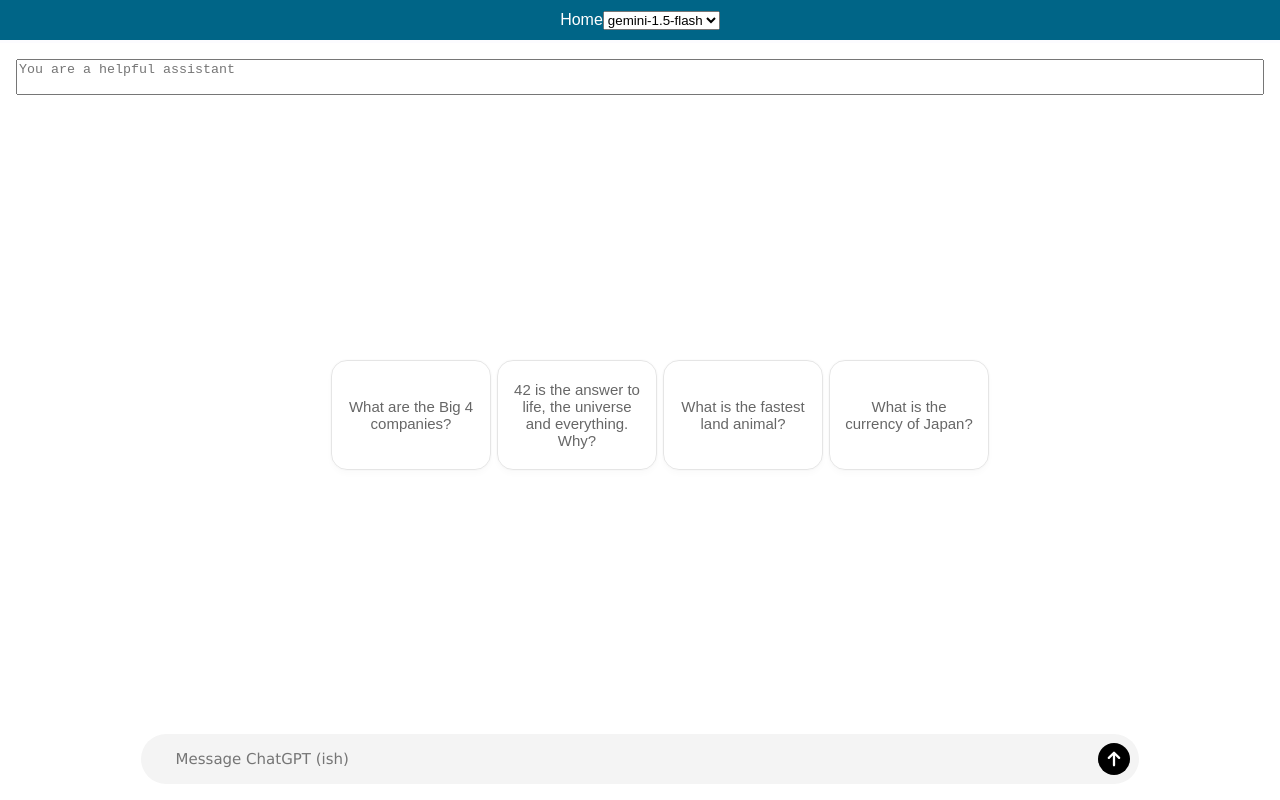
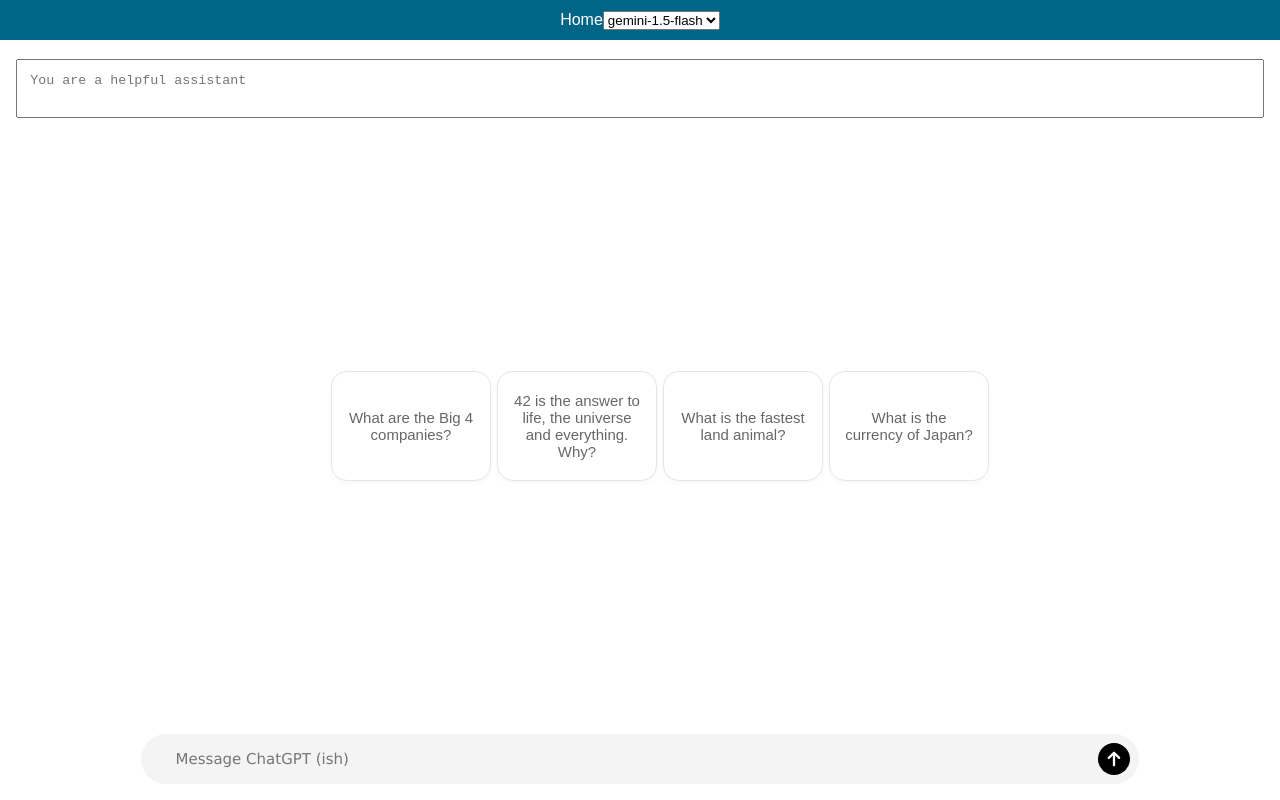
Before and after one commit to germolinal/llm-experiments, a Next.js app: page /chat in a window 1280 px wide. Built offline with nearby package versions, Linux system fonts and the light colour scheme.

Commit message:
google chat system prompt

```diff
--- a/app/chat/page.tsx
+++ b/app/chat/page.tsx
@@ -21,7 +21,8 @@ export default function Home () {
         <textarea
           style={{
             width: '100%',
-            resize: 'none'
+            resize: 'none',
+            padding: "1em",
           }}
           id='context'
           placeholder={DEFAULT_CONTEXT}
--- a/utils/llm.ts
+++ b/utils/llm.ts
@@ -23,7 +23,8 @@ async function googleCompletion(llm: LLM, txt: string): Promise<string> {
 
 async function googleChat(llm: LLM, context: string, txt: string, history: Message[]): Promise<Message> {
     const genAI = new GoogleGenerativeAI(process.env.GOOGLE_API_KEY);
-    const model = genAI.getGenerativeModel({ model: llm, prompt: context });
+    console.log(context)
+    const model = genAI.getGenerativeModel({ model: llm, systemInstruction: context });
     const chat = model.startChat({
 
         history: history.map((msg: Message) => {
```
